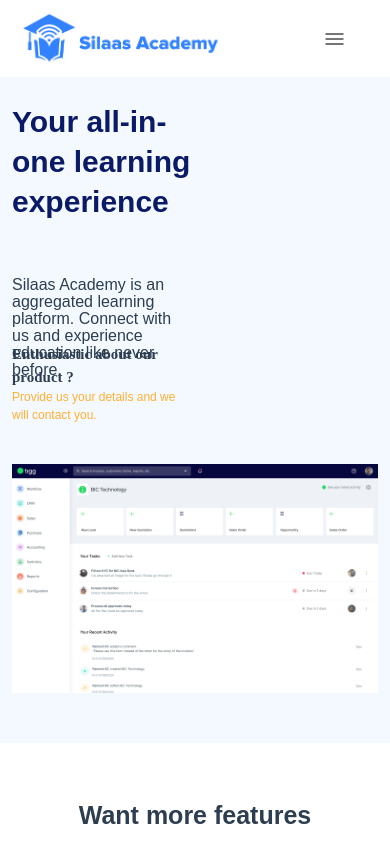
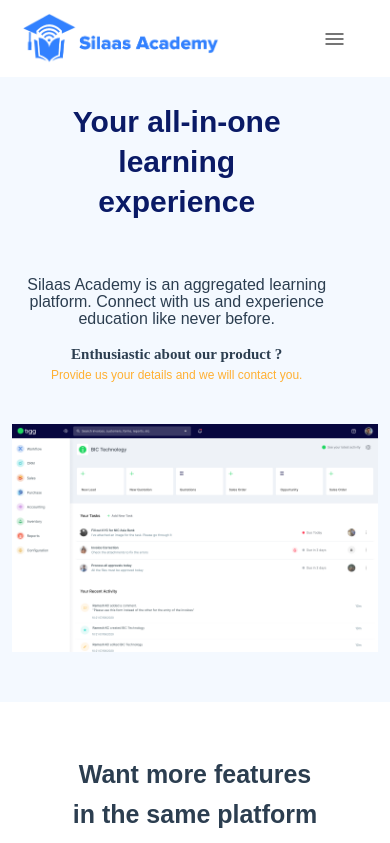
Before and after one commit to bimalstha23/silaas-Acadamy, a Vue app: page / in a window 390 px wide. Shown: the top 843 px of the page. Built offline with nearby package versions, Linux system fonts and the light colour scheme; what vuefire would draw is missing.

Commit message:
made some changes

```diff
--- a/src/App.vue
+++ b/src/App.vue
@@ -37,18 +37,18 @@
           <transition name="mobile-nav">
             <ul v-show="mobileNav" class="dropdown-Nav">
               <li>
-                <a v-scroll-to="'#main'" class="link" href="#">Home</a>
+                <a v-on:click="toggleMobileNav" v-scroll-to="'#main'" class="link" href="#">Home</a>
               </li>
               <li>
-                <a v-scroll-to="'#services'" class="link" href="#">Services</a>
+                <a v-on:click="toggleMobileNav" v-scroll-to="'#services'" class="link" href="#">Services</a>
               </li>
 
               <li>
-                <a v-scroll-to="'#feature'" class="link" href="#">Features</a>
+                <a v-on:click="toggleMobileNav"  v-scroll-to="'#feature'" class="link" href="#">Features</a>
               </li>
 
               <li>
-                <a v-scroll-to="'#contactUs'" class="link" href="#"
+                <a v-on:click="toggleMobileNav" v-scroll-to="'#contactUs'" class="link" href="#"
                   >Contact Us</a
                 >
               </li>
--- a/src/components/Main.vue
+++ b/src/components/Main.vue
@@ -2,7 +2,7 @@
   <v-main class="mainmenu">
     <v-container class="container">
       <v-row>
-        <v-col lg="4" sm="4" xs="12" md="5">
+        <v-col lg="4" sm="12" xs="12" md="5">
           <div class="Main-text">
             <h1 class="intro-text">
               Your all-in-one learning <br />
@@ -18,8 +18,7 @@
             </p>
           </div>
         </v-col>
-        <v-spacer></v-spacer>
-        <v-col lg="7" md="7" sm="7" xs="12">
+        <v-col lg="7" md="7" sm="12" xs="12">
           <v-img
             class="homeImg"
             max-height="500"
@@ -72,15 +71,14 @@ h2.intro-question {
   font-family: poppins;
   font-size: 15px;
   font-weight: 600px;
+
 }
 p.intro-contact {
   color: #ffb032;
   font-size: 12px;
+
 }
-div.intro-contactFrom {
-  display: inline-flex;
-  align-content: left;
-}
+
 .homeImg {
   margin-top: 100px;
 }
@@ -92,16 +90,32 @@ div.intro-contactFrom {
   padding-bottom: 50px;
 }
 @media only screen and (max-width: 600px) {
+  div.main-text{
+    width: 90%;
+    text-align: center;
+  }
+  p.intro-contact{
+width: 90%;
+  text-align: center;
+  }
   h1.intro-text {
     font-size: 30px;
     line-height: 40px;
     margin-bottom: 0px;
+    width: 90%;
+    text-align: center;
+  }
+  h2.intro-question {
+  width: 90%;
+  text-align: center;
   }
   .container {
     margin-top: 40px;
   }
   p.intro-subtext {
     margin-top: 0px;
+    width: 90%;
+    text-align: center;
   }
   .homeImg {
     margin-top: 0px;
```
Also changed, not shown: 1 other file (tests, documents, lock files or other folders).
